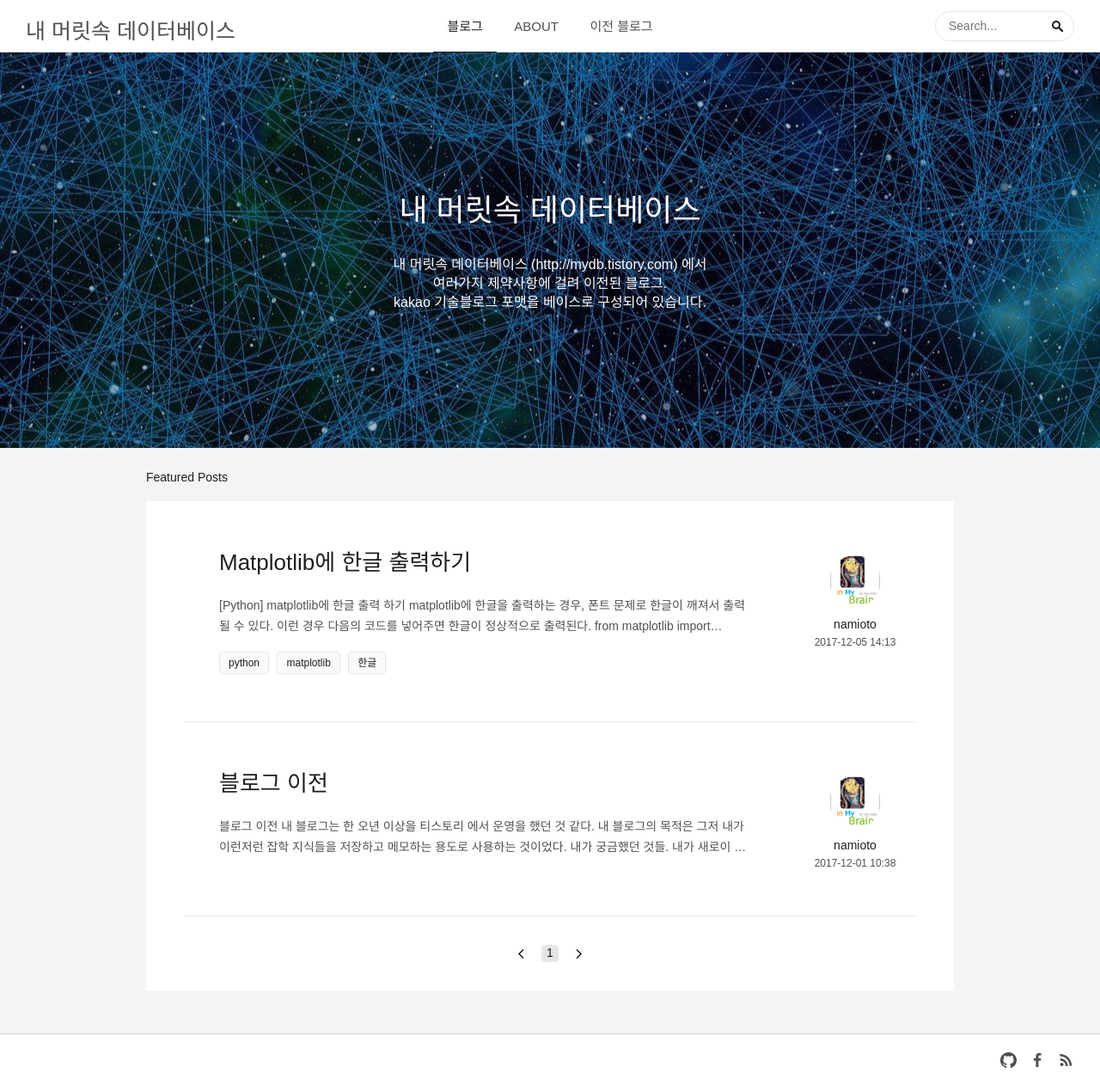
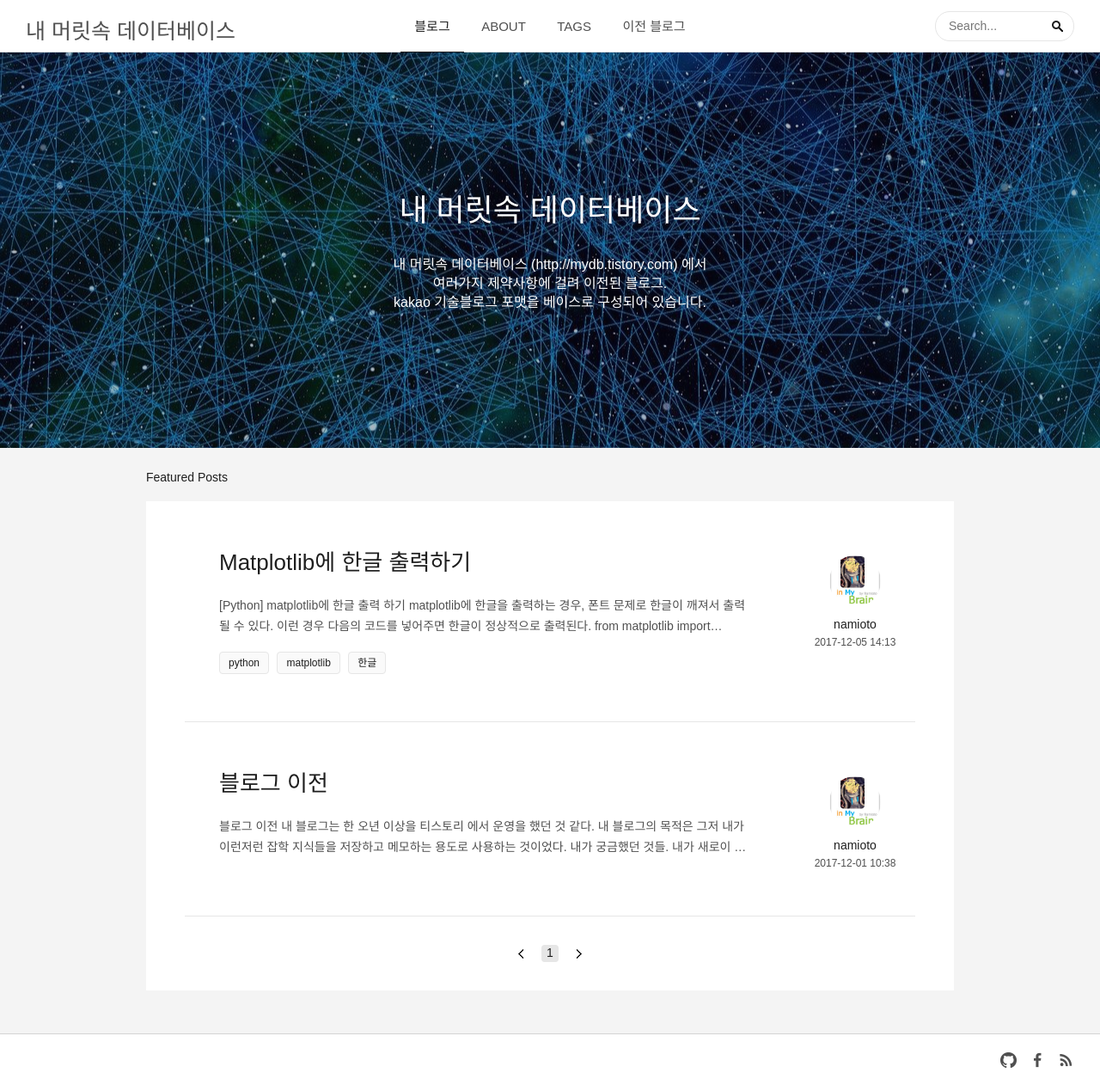
Before and after one commit to namioto/namioto.github.io, a Jekyll site: the page built from index.html, in a window 1280 px wide. Shown: the whole page at 86% size. Built offline with Jekyll 4.4.1, drawn with Linux system fonts in a browser that asks for light colours; some web fonts are replaced; the list of posts is cut into pages by our own code.

Commit message:
add tags menu

```diff
--- a/_includes/header.html
+++ b/_includes/header.html
@@ -14,8 +14,9 @@
     <ul class="search__results" id="results-container"></ul>
 
     <ul id="menu" class="nav">
-        <li class="{% if page.url != '/about/' and page.url != '/openapi/' %} active {% endif %}"><a href="{{ base_path }}/">블로그</a></li>
+        <li class="{% if page.url != '/about/' and page.url != '/tags/' %} active {% endif %}"><a href="{{ base_path }}/">블로그</a></li>
         <li class="{% if page.url == '/about/' %} active {% endif %}"><a href="{{ base_path }}/about/">ABOUT</a></li>
+        <li class="{% if page.url == '/tags/'  %} active {% endif %}"><a href="{{ base_path }}/tags/">TAGS</a></li>
         <li><a href="http://mydb.tistory.com" target="_blank">이전 블로그</a></li>
     </ul>
 </div>
```
